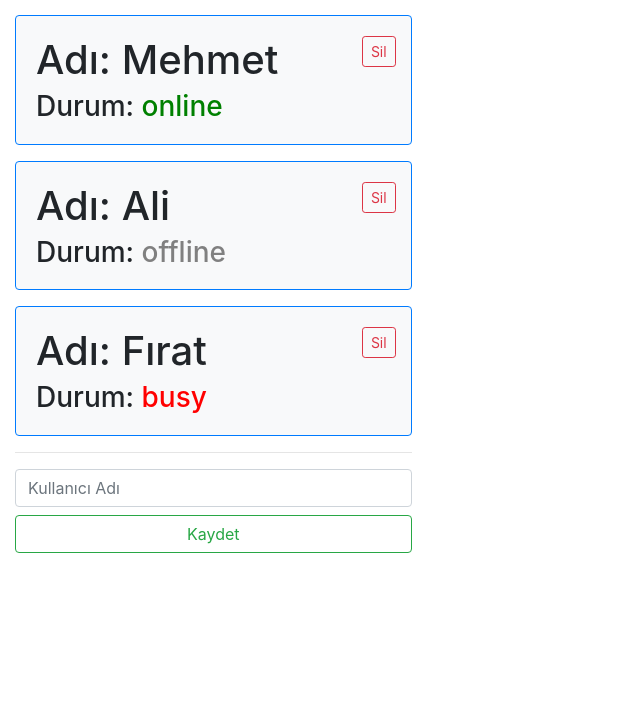
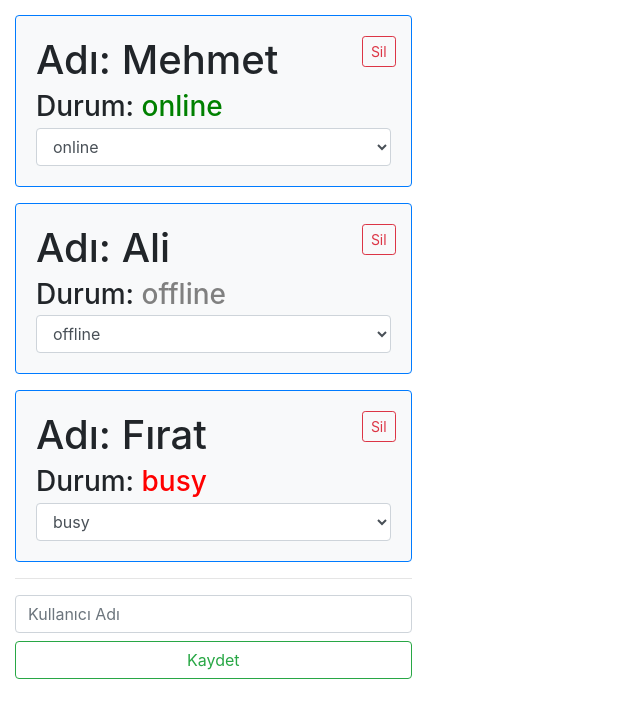
Before and after one commit to mafirat/react_tutorial_ws, a React (Create React App) app in the folder user-app/: page / in a window 1280 px wide. Shown: the top 718 px of the page, without its empty margins (0-640 px from the left). Built offline with nearby package versions, Linux system fonts and the light colour scheme.

Commit message:
Video-14: Kullanıcı durum degistirilmesi yapildi.

```diff
--- a/user-app/src/App.js
+++ b/user-app/src/App.js
@@ -11,6 +11,18 @@ class App extends React.Component {
       { name: "Ali", state: "offline", id: 2 },
       { name: "Fırat", state: "busy", id: 3 }
     ]
+  }
+
+  stateChangeHandler = (data) => {
+    let tUsers = this.state.users.map(us => {
+      if (us.id === data.id) {
+        us.state = data.state
+      }
+      return us;
+    })
+    this.setState({
+      users:tUsers
+    })
   }
 
   deleteMethod = (id) => {
@@ -42,7 +54,7 @@ class App extends React.Component {
       <div className="container-fluid">
         <div className="row">
           <div className="col-4">
-            <UserList users={this.state.users} delMethod={this.deleteMethod} />
+            <UserList users={this.state.users} delMethod={this.deleteMethod} stateChange={this.stateChangeHandler} />
 
             <hr />
             <AddUser addMethod={this.addMethod} />
--- a/user-app/src/components/User.jsx
+++ b/user-app/src/components/User.jsx
@@ -1,12 +1,19 @@
 import React from 'react';
-
-const User = ({ name, state, delMethod }) => {
+const User = ({user, delMethod, stateChange }) => {
+    const changeHandler=(e) => {
+        stateChange({state:e.target.value,id: user.id })
+    }
     return (
         <div className="card bg-light border-primary mb-3">
             <div className="card-body">
-                <button onClick={delMethod} className="btn btn-sm btn-outline-danger" style={{position:"absolute", right:"15px"}}>Sil</button>
-                <h1 className="card-title">Adı: {name}</h1>
-                <h3 className="card-subtitle">Durum: <span className={state}>{state}</span></h3>
+                <button onClick={delMethod} className="btn btn-sm btn-outline-danger" style={{ position: "absolute", right: "15px" }}>Sil</button>
+                <h1 className="card-title">Adı: {user.name}</h1>
+                <h3 className="card-subtitle mb-1">Durum: <span className={user.state}>{user.state}</span></h3>
+                <select className="form-control" name="state" id="state" onChange={changeHandler} value={user.state}>
+                    <option value="online">online</option>
+                    <option value="offline">offline</option>
+                    <option value="busy">busy</option>
+                </select>
             </div>
         </div>
     )
--- a/user-app/src/components/UserList.jsx
+++ b/user-app/src/components/UserList.jsx
@@ -2,11 +2,11 @@ import React from 'react';
 
 import User from './User';
 
-const UserList = ({ users, delMethod }) => {
+const UserList = ({ users, delMethod, stateChange }) => {
 
     if (users.length > 0) {
         return users.map(user => {
-            return <User name={user.name} state={user.state} key={user.id} delMethod={() => delMethod(user.id)} />
+            return <User user={user} key={user.id} delMethod={() => delMethod(user.id)} stateChange={stateChange}  />
         })
     } else {
         return (
```
Also changed, not shown: 1 other file (tests, documents, lock files or other folders).
